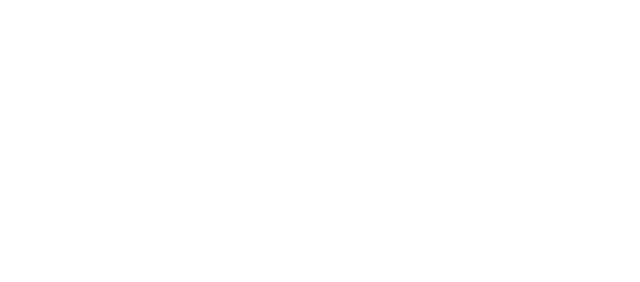
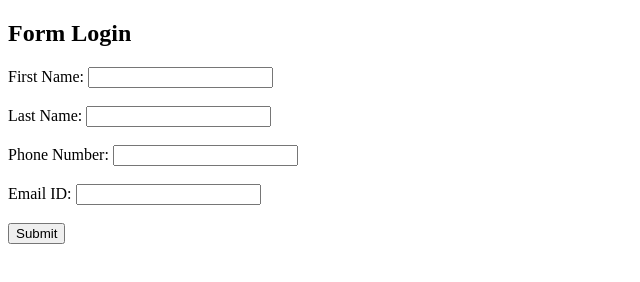
Before and after one commit to acciojob/form-login-2-itsmehk8333, a website: page main.html in a window 1280 px wide. Shown: the whole page, without its empty margins (0-640 px from the left). Drawn offline with Linux system fonts and the light colour scheme.

Commit message:
created a submission

```diff
--- a/main.html
+++ b/main.html
@@ -1,16 +1,26 @@
 <!DOCTYPE html>
+<html>
+<head>
+  <title>Form Login 2</title>
+</head>
+<body>
+  <h2>Form Login</h2>
+  <form id="loginForm" onsubmit="return false;">
+    <label for="firstName">First Name:</label>
+    <input type="text" name="First Name" id="firstName" required><br><br>
 
-<html>
+    <label for="lastName">Last Name:</label>
+    <input type="text" name="Last Name" id="lastName" required><br><br>
 
-<head>
-	<link rel="stylesheet" href="styles.css">
-</head>
+    <label for="phone">Phone Number:</label>
+    <input type="text" name="Phone Number" id="phone" required><br><br>
 
-<body>
-	<!-- the entire body must be written by student -->
-    <script type="text/javascript" src="./script.js">
-</script>
+    <label for="email">Email ID:</label>
+    <input type="email" name="Email ID" id="email" required><br><br>
 
+    <button type="submit" id="submitBtn">Submit</button>
+  </form>
+
+   <script type="text/javascript" src="./script.js">
 </body>
-
 </html>
--- a/script.js
+++ b/script.js
@@ -1 +1,11 @@
 //your JS code here. If required.
+document.getElementById("submitBtn").addEventListener("click", () => {
+  const firstName = document.getElementById("firstName").value.trim();
+  const lastName = document.getElementById("lastName").value.trim();
+  const phone = document.getElementById("phone").value.trim();
+  const email = document.getElementById("email").value.trim();
+
+  const output = `First Name: ${firstName} Last Name: ${lastName} Phone Number: ${phone} Email ID: ${email}`;
+
+  alert(output);
+});
```
